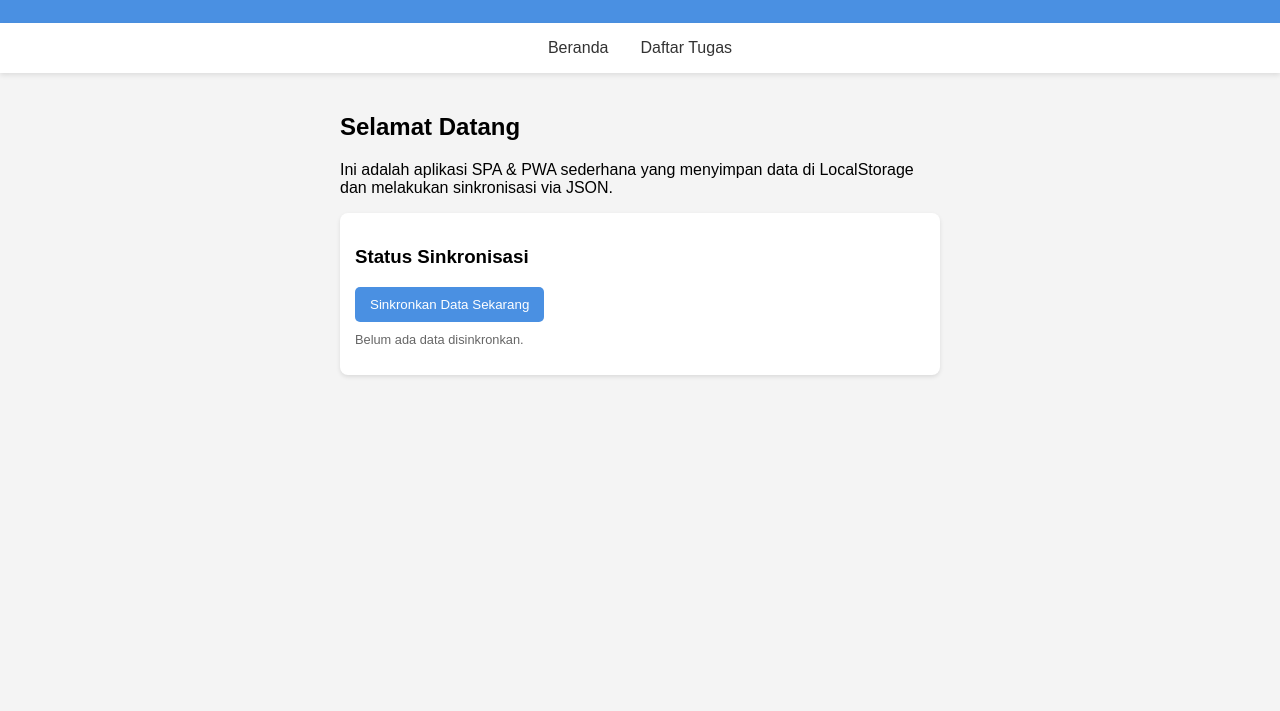
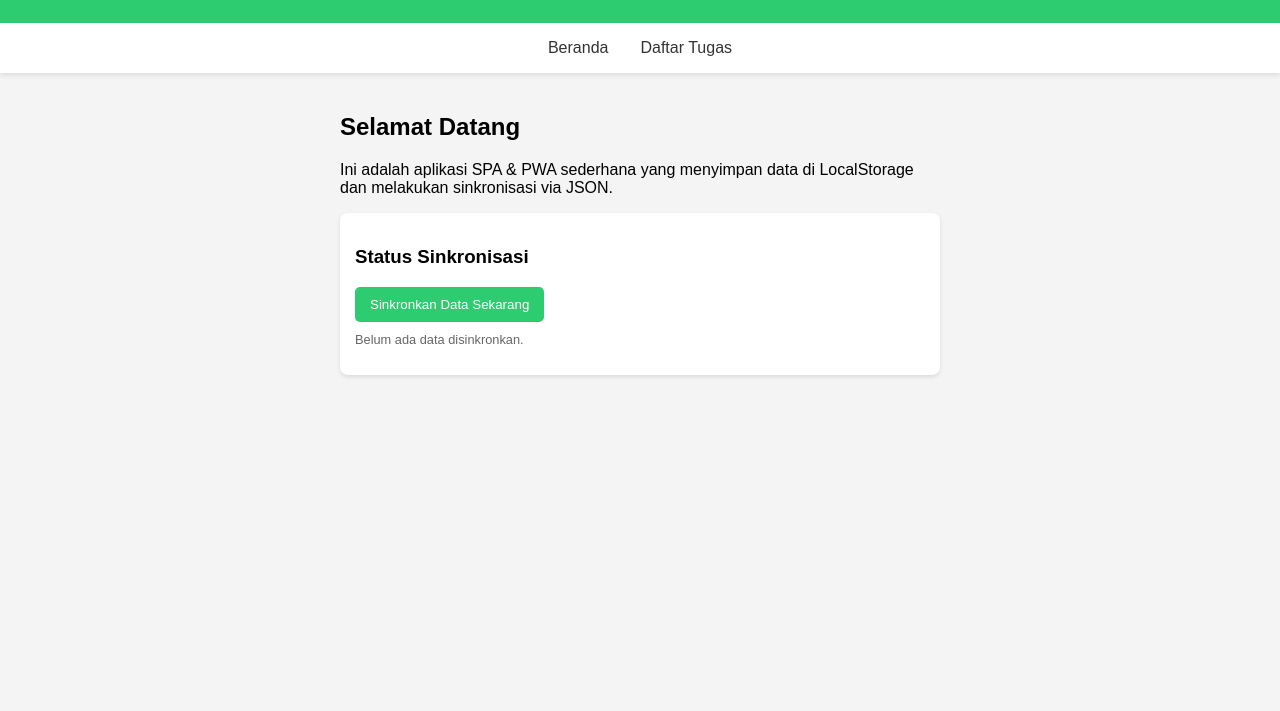
Before and after one commit to dinihusaini/bscikeas, a plain HTML site: page index.html in a window 1280 px wide. Shown: the part 89-800 px from the top of the page. Drawn offline with Linux system fonts and the light colour scheme.

Commit message:
Update index.html

```diff
--- a/index.html
+++ b/index.html
@@ -4,13 +4,13 @@
 <head>
     <meta charset="UTF-8">
     <meta name="viewport" content="width=device-width, initial-scale=1.0">
-    <title>My Simple PWA</title>
+    <title>BS Green Cikeas</title>
     <link rel="manifest" href="manifest.json">
-    <meta name="theme-color" content="#4a90e2">
+    <meta name="theme-color" content="#2ECC71">
 
     <style>
         :root {
-            --primary: #4a90e2;
+            --primary: #2ECC71;
             --dark: #333;
             --light: #f4f4f4;
         }
```
